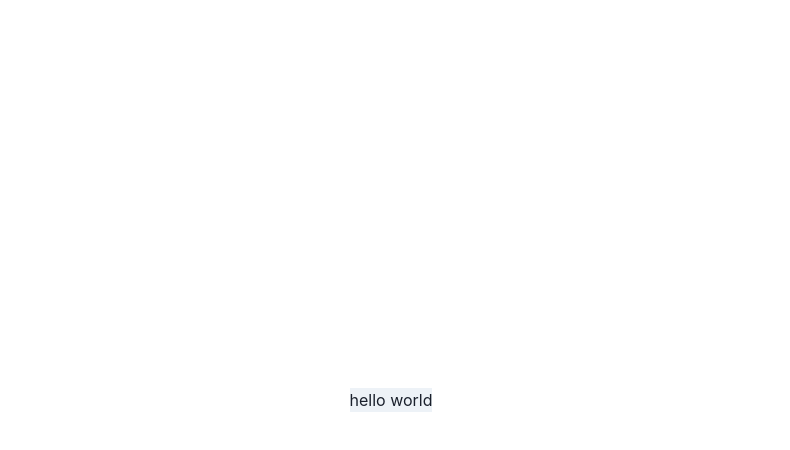
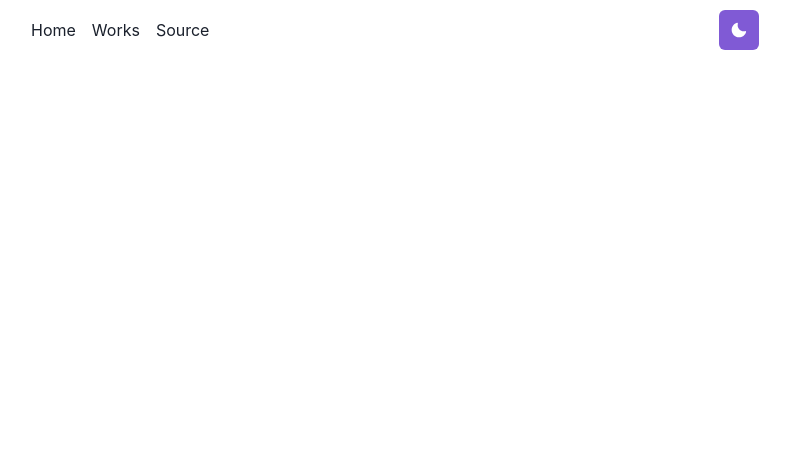
Before and after one commit to oasi911/homepage, a Next.js app: page / in a window 1280 px wide. Shown: the top 450 px of the page, without its empty margins (249-1039 px from the left). Built offline with nearby package versions, Linux system fonts and the light colour scheme.

Commit message:
add navbar

```diff
--- a/package.json
+++ b/package.json
@@ -9,6 +9,7 @@
     "lint": "next lint"
   },
   "dependencies": {
+    "@chakra-ui/icons": "^2.1.1",
     "@chakra-ui/next-js": "^2.2.0",
     "@chakra-ui/react": "^2.8.2",
     "@emotion/react": "^11.11.1",
--- /dev/null
+++ b/src/components/NavBar.js
@@ -0,0 +1,35 @@
+const { Box, Link, Flex } = require("@chakra-ui/layout");
+import NextLink from "next/link";
+import ThemeToggleButton from "./ThemeToggleButton";
+
+const LinkItem = ({ href, target, children, ...props }) => {
+  return (
+    <Link as={NextLink} href={href} p={2} target={target} {...props}>
+      {children}
+    </Link>
+  );
+};
+
+const NavBar = () => {
+  return (
+    <Box
+      as="nav"
+      pt="10px"
+      pb="10px"
+      display="flex"
+      justifyContent="space-between"
+      alignItems="center"
+    >
+      <Flex direction="row">
+        <LinkItem href="/">Home</LinkItem>
+        <LinkItem href="/works">Works</LinkItem>
+        <LinkItem href="https://github.com/oasi911/homepage" target="_blank">
+          Source
+        </LinkItem>
+      </Flex>
+      <ThemeToggleButton />
+    </Box>
+  );
+};
+
+export default NavBar;
--- /dev/null
+++ b/src/components/ThemeToggleButton.js
@@ -0,0 +1,17 @@
+import { IconButton, useColorMode, useColorModeValue } from "@chakra-ui/react";
+import { SunIcon, MoonIcon } from "@chakra-ui/icons";
+
+const ThemeToggleButton = () => {
+  const { toggleColorMode } = useColorMode();
+
+  return (
+        <IconButton
+          aria-label="Toggle theme"
+          colorScheme={useColorModeValue("purple", "orange")}
+          icon={useColorModeValue(<MoonIcon />, <SunIcon />)}
+          onClick={toggleColorMode}
+        ></IconButton>
+  );
+};
+
+export default ThemeToggleButton;
--- a/src/pages/index.js
+++ b/src/pages/index.js
@@ -1,22 +1,19 @@
 import Head from "next/head";
-import { Inter } from "next/font/google";
-import { Flex } from "@chakra-ui/layout";
-
-const inter = Inter({ subsets: ["latin"] });
+import { Container, Flex } from "@chakra-ui/layout";
+import NavBar from "@/components/NavBar";
 
 export default function Home() {
   return (
     <>
       <Head>
-        <title>Create Next App</title>
+        <title>Anton Sokolchuk - Homepage</title>
         <meta name="description" content="Generated by create next app" />
         <meta name="viewport" content="width=device-width, initial-scale=1" />
       </Head>
-      <Flex height="100vh" alignItems="center" justifyContent="center">
-        <Flex direction="column" backgroundColor="gray.100">
-          hello world
-        </Flex>
-      </Flex>
+
+      <Container maxW="container.md">
+        <NavBar />
+      </Container>
     </>
   );
 }
```
Also changed, not shown: 1 other file (tests, documents, lock files or other folders).
